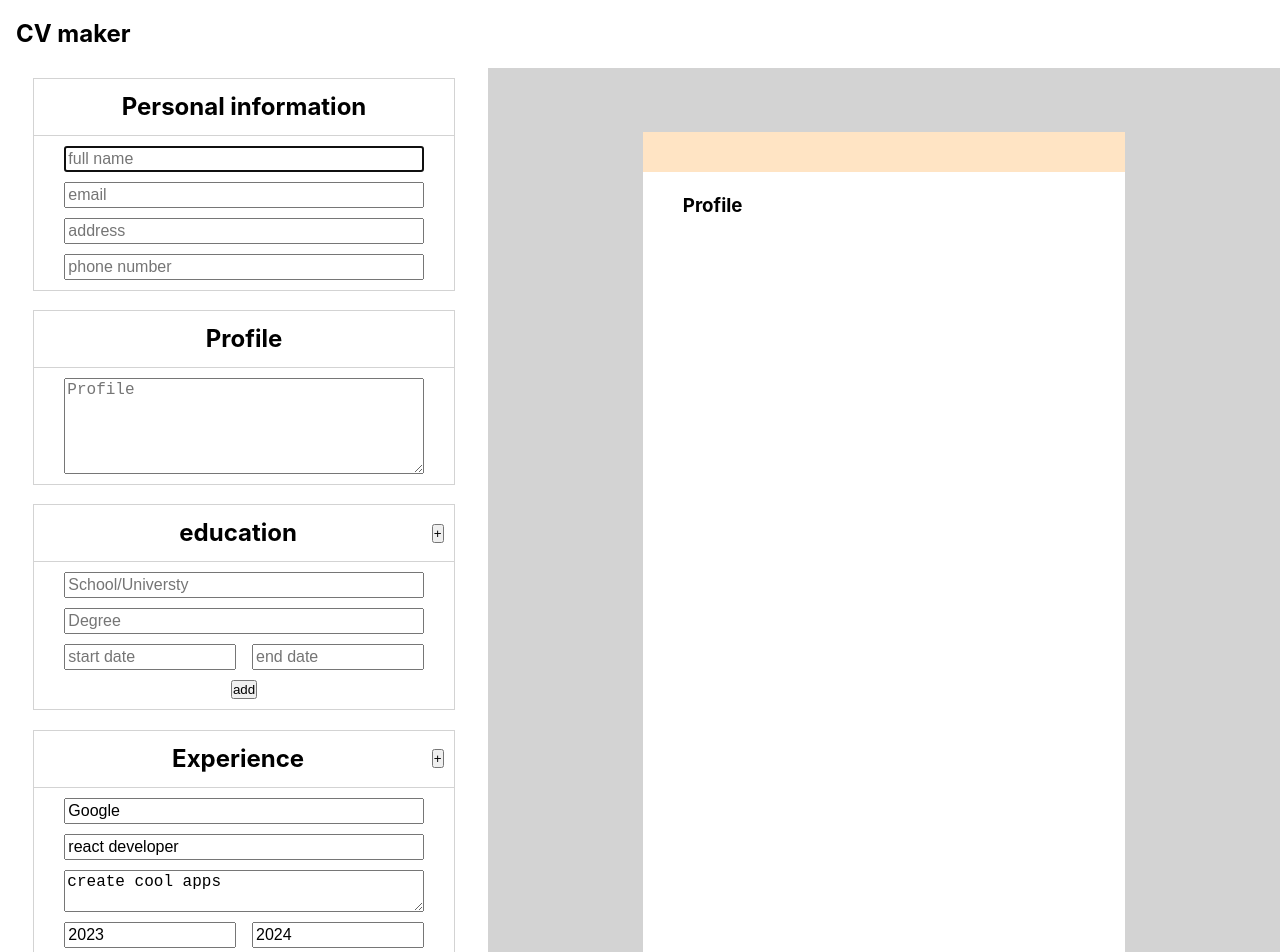
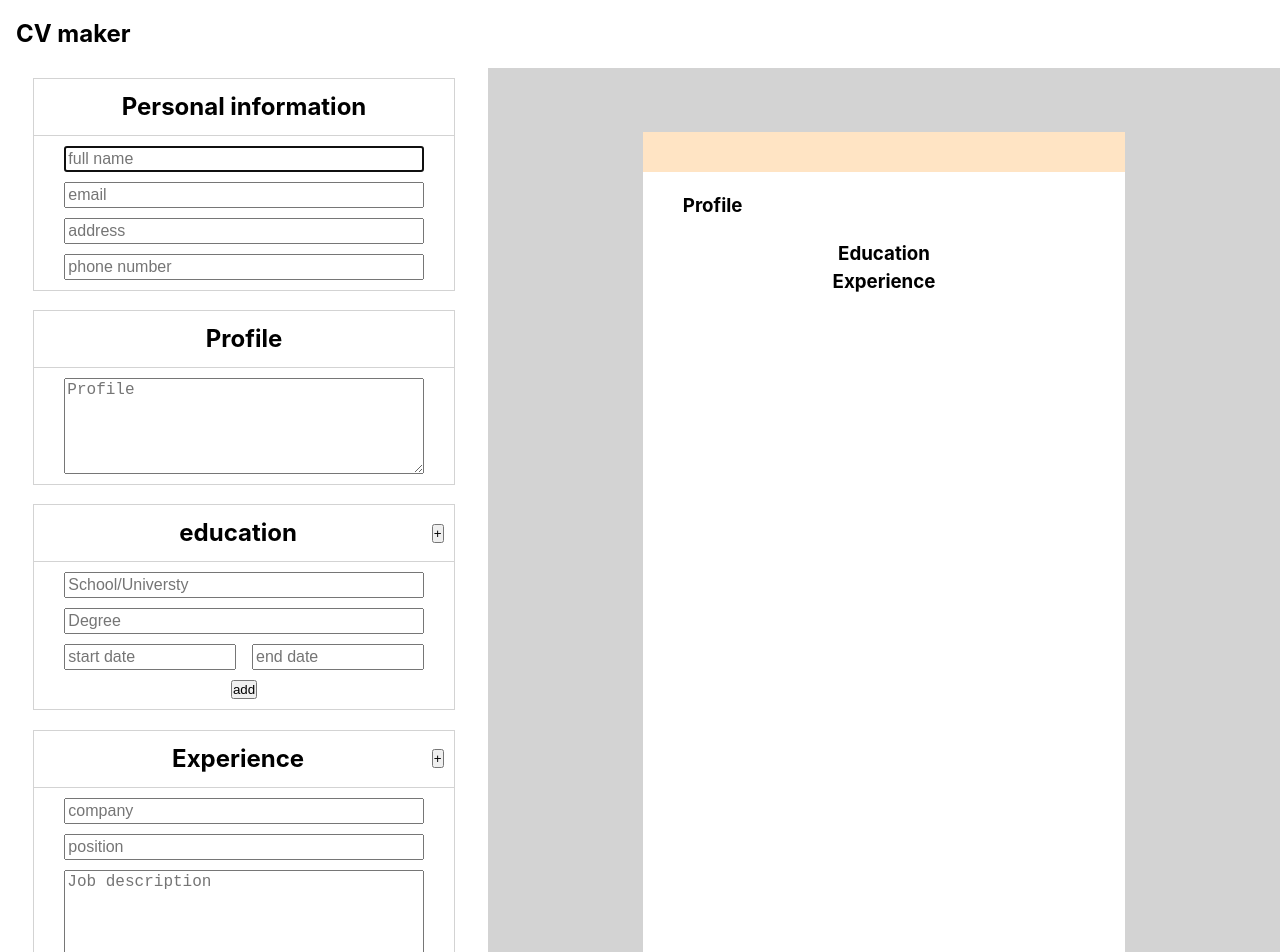
Before and after one commit to markojanja/cv_maker, a React (Vite) app: page / in a window 1280 px wide. Shown: the top 952 px of the page. Built offline with nearby package versions, Linux system fonts and the light colour scheme.

Commit message:
made changes to experience feature

```diff
--- a/src/App.jsx
+++ b/src/App.jsx
@@ -21,20 +21,20 @@ function App() {
     address: '',
     phone: '',
   };
-  const defaultJob = {
-    company: '',
-    position: '',
-    description: '',
-    startDate: '',
-    endDate: '',
-  };
+  // const defaultJob = {
+  //   company: '',
+  //   position: '',
+  //   description: '',
+  //   startDate: '',
+  //   endDate: '',
+  // };
   const [toggleForm, setToggleForm] = useState(true);
   const [personalInfo, setPersonalInfo] = useState({ ...defaultInfo });
   const [profile, setProfile] = useState('');
   const [education, setEducation] = useState({ ...defaultEducation });
   const [educationList, setEducationList] = useState([]);
   const [activeEducation, setActiveEducation] = useState(null);
-  const [job, setJob] = useState({ ...defaultJob });
+  // const [job, setJob] = useState({ ...defaultJob });
   const [jobList, setJobList] = useState([]);
   const [activeJob, setActiveJob] = useState(null);
 
@@ -85,6 +85,11 @@ function App() {
   }
   //job
 
+  function addJob(job) {
+    setJobList([...jobList, job]);
+  }
+  console.log(jobList);
+
   return (
     <div className="app">
       <Navbar />
@@ -106,7 +111,7 @@ function App() {
             handleCancel={handleCancel}
           />
 
-          <JobList job={job} setJob={setJob} jobList={jobList} setJobList={setJobList} activeJob={activeJob} setActiveJob={setActiveJob} />
+          <JobList addJob={addJob} />
         </aside>
         <section className="cv-section">
           <div className="resume-container">
@@ -120,9 +125,19 @@ function App() {
               <h3>Profile</h3>
               <p>{profile}</p>
             </div>
-            <div>
+            <div className="education-section">
+              <h3>Education</h3>
               {educationList.map((item) => (
                 <p key={item.id}>{item.school}</p>
+              ))}
+            </div>
+            <div className="experience-section">
+              <h3>Experience</h3>
+              {jobList.map((item) => (
+                <div key={item.id}>
+                  <p>{item.company}</p>
+                  <p>{item.position}</p>
+                </div>
               ))}
             </div>
           </div>
--- a/src/components/JobList.jsx
+++ b/src/components/JobList.jsx
@@ -1,13 +1,13 @@
 import FormJob from './forms/FormJob';
 
-const JobList = ({ job, setJob, jobList, setJobList, activeJob, setActiveJob }) => {
+const JobList = ({ addJob }) => {
   return (
     <div className="sidebar-container">
       <div className="sidebar-header">
         <h2>Experience</h2>
         <button>+</button>
       </div>
-      <FormJob />
+      <FormJob addJob={addJob} />
     </div>
   );
 };
--- a/src/components/forms/FormJob.jsx
+++ b/src/components/forms/FormJob.jsx
@@ -1,26 +1,49 @@
 import './Forms.css';
+import { useState } from 'react';
 
-const FormJob = () => {
+const FormJob = ({ addJob }) => {
+  const defaultJob = {
+    company: '',
+    position: '',
+    description: '',
+    startDate: '',
+    endDate: '',
+  };
+
+  const [job, setJob] = useState(defaultJob);
+
+  function handleInput(e) {
+    const { name, value } = e.target;
+
+    setJob({ ...job, [name]: value });
+  }
+
+  function handleSubmit(e) {
+    e.preventDefault();
+    addJob({ ...job, id: Date.now() });
+    setJob(defaultJob);
+  }
+
   return (
-    <form className="job-form">
-      <input type="text" name="comppany" placeholder="company" value={'Google'} onChange={null} />
-      <input type="text" name="position" placeholder="position" value={'react developer'} onChange={null} />
-      <textarea name="description" placeholder="Job description" value={'create cool apps'} onChange={null} />
+    <form onSubmit={handleSubmit} className="job-form">
+      <input type="text" name="company" placeholder="company" value={job.company} onChange={handleInput} />
+      <input type="text" name="position" placeholder="position" value={job.position} onChange={handleInput} />
+      <textarea name="description" placeholder="Job description" value={job.description} rows={5} onChange={handleInput} />
       <div className="input-group">
-        <input type="text" name="startDate" placeholder="start date" value={2023} onChange={null} />
-        <input type="text" name="endDate" placeholder="end date" value={2024} onChange={null} />
+        <input type="text" name="startDate" placeholder="start date" value={job.startDate} onChange={handleInput} />
+        <input type="text" name="endDate" placeholder="end date" value={job.endDate} onChange={handleInput} />
       </div>
       {!false ? (
         <button type="submit">add</button>
       ) : (
         <>
-          <button type="button" onClick={handleSave}>
+          <button type="button" onClick={null}>
             save
           </button>
-          <button type="button" onClick={handleCancel}>
+          <button type="button" onClick={null}>
             cancel
           </button>
-          <button type="button" onClick={handleDelete}>
+          <button type="button" onClick={null}>
             delete
           </button>
         </>
```
